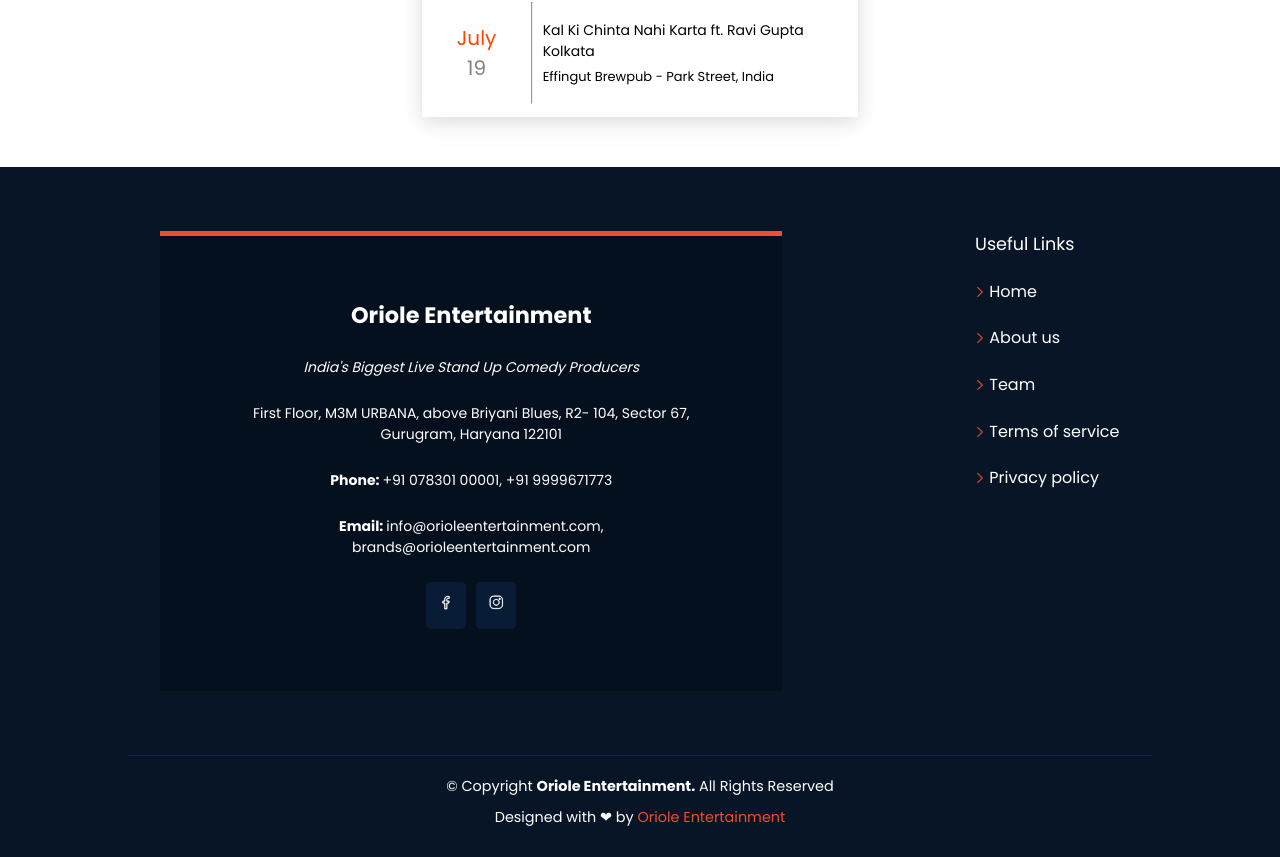
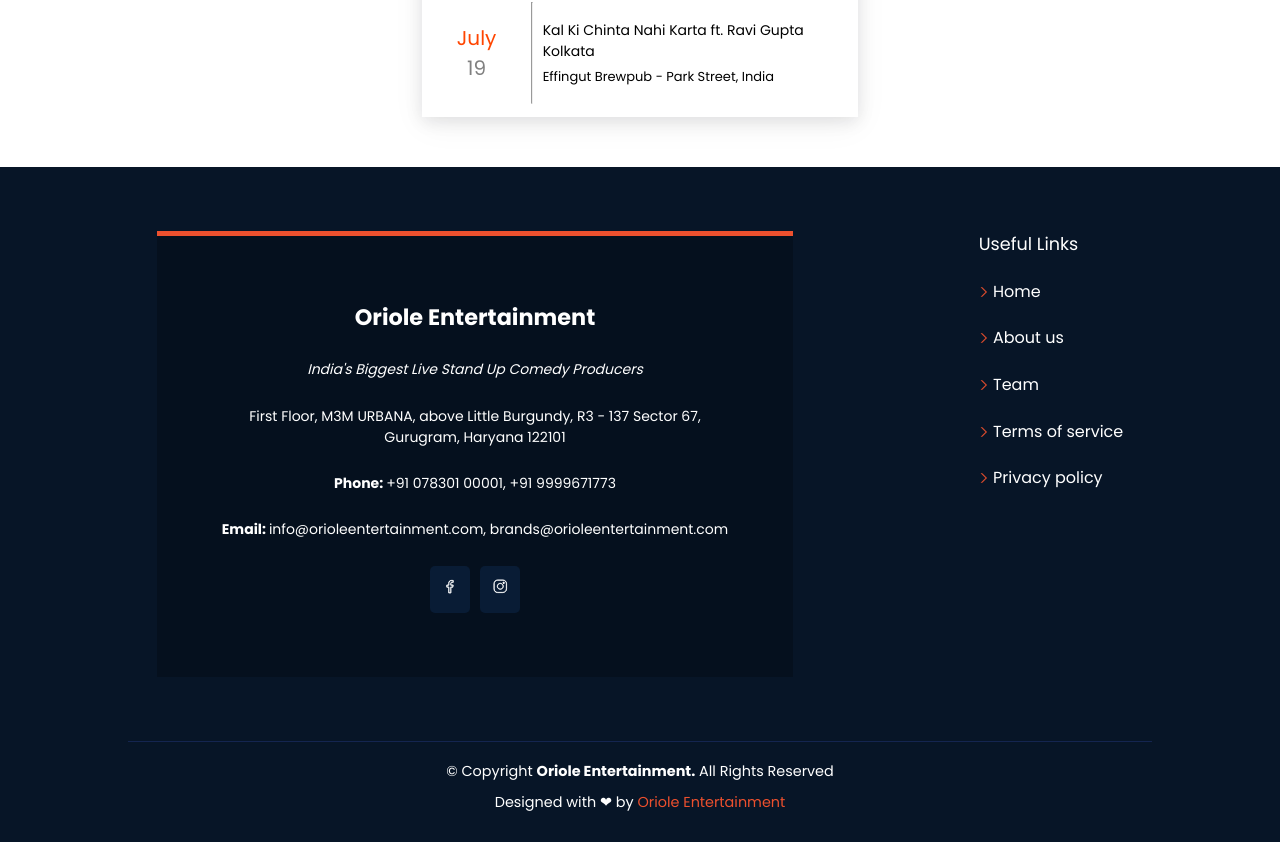
Before and after one commit to oriole-enterntainment/website, a React (Create React App) app: page /booking in a window 1280 px wide. Shown: the part 813-1670 px from the top of the page. Built offline with nearby package versions, Linux system fonts and the light colour scheme.

Commit message:
address and team members

```diff
--- a/src/Components/Footer.jsx
+++ b/src/Components/Footer.jsx
@@ -19,7 +19,7 @@
             <p>
               <i>India's Biggest Live Stand Up Comedy Producers</i>
             </p>
-            <p>First Floor, M3M URBANA, above Briyani Blues, R2- 104, Sector 67, Gurugram, Haryana 122101</p>
+            <p>First Floor, M3M URBANA, above Little Burgundy, R3 - 137 Sector 67, Gurugram, Haryana 122101</p>
             <p>
               <b>Phone: </b>+91 078301 00001, +91 9999671773
             </p>
```
